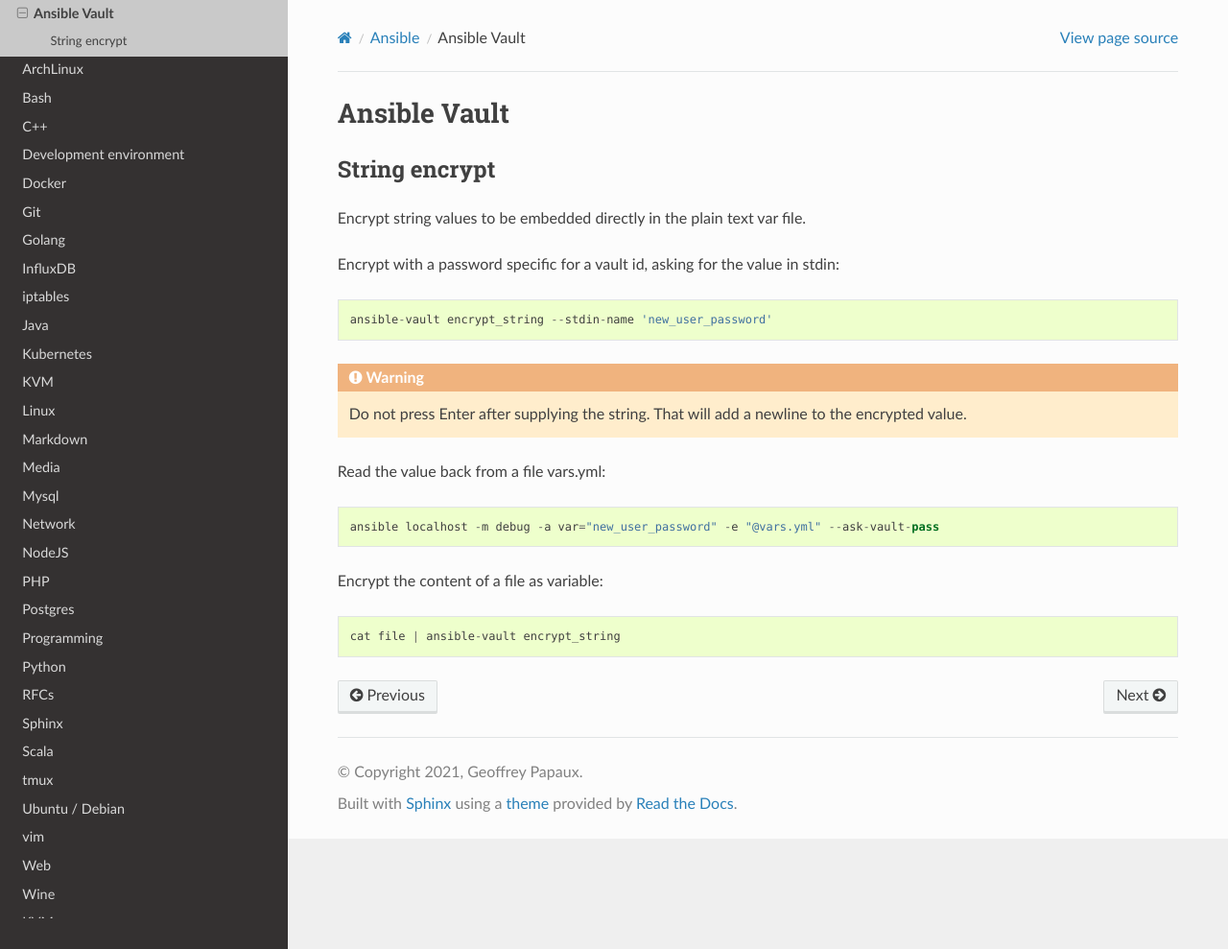
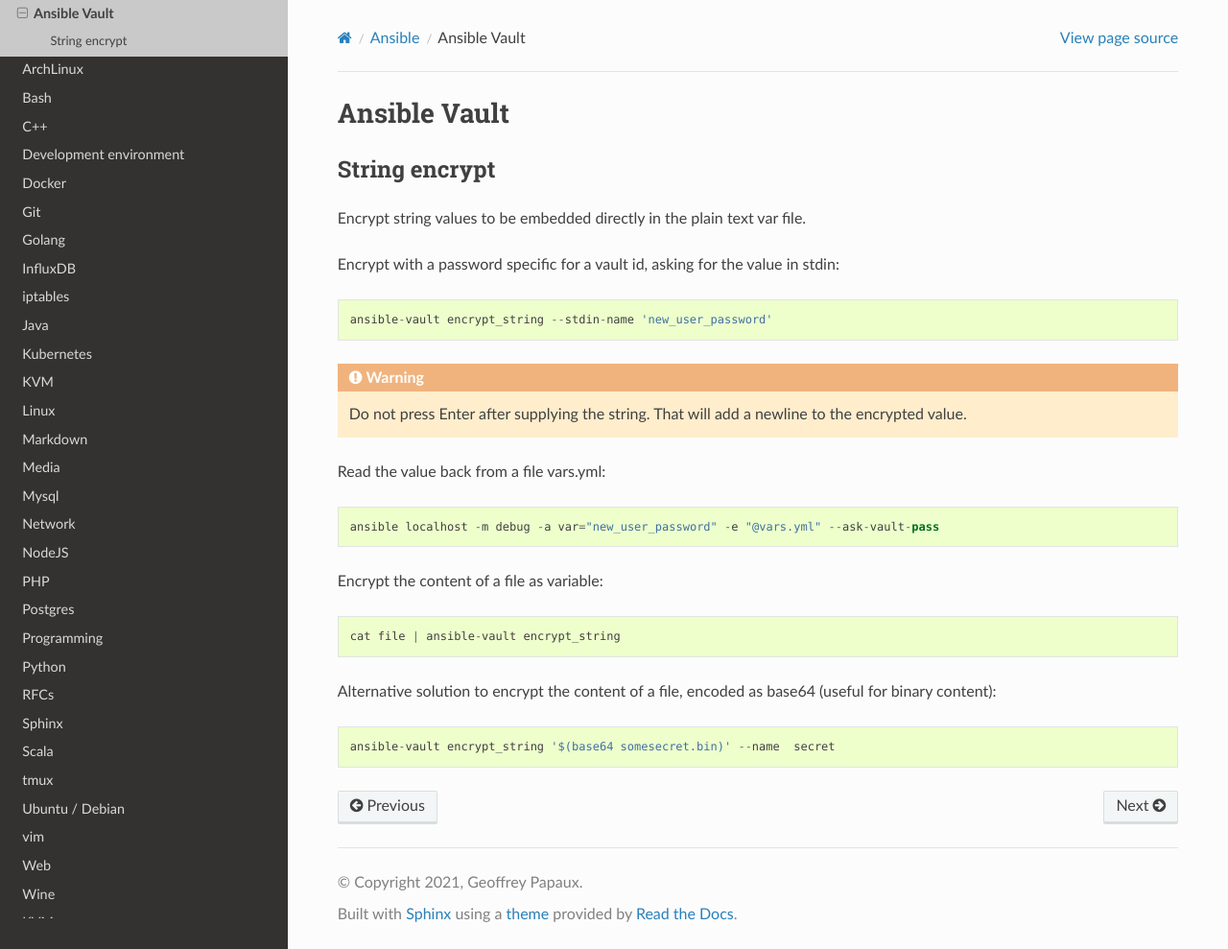
Before and after one commit to papaux/til, a Sphinx documentation site: the page built from source/ansible/vault.rst, in a window 1280 px wide and 989 px high. Shown: the whole window at 96% size. Built offline with Sphinx 7.4.7 and the Read the Docs theme 2.0.0, drawn with Linux system fonts in a browser that asks for light colours.

Commit message:
ansible: add vault encryption with base64

```diff
--- a/source/ansible/vault.rst
+++ b/source/ansible/vault.rst
@@ -21,3 +21,7 @@
 Encrypt the content of a file as variable::
 
   cat file | ansible-vault encrypt_string
+
+Alternative solution to encrypt the content of a file, encoded as base64 (useful for binary content)::
+
+  ansible-vault encrypt_string '$(base64 somesecret.bin)' --name  secret
```
